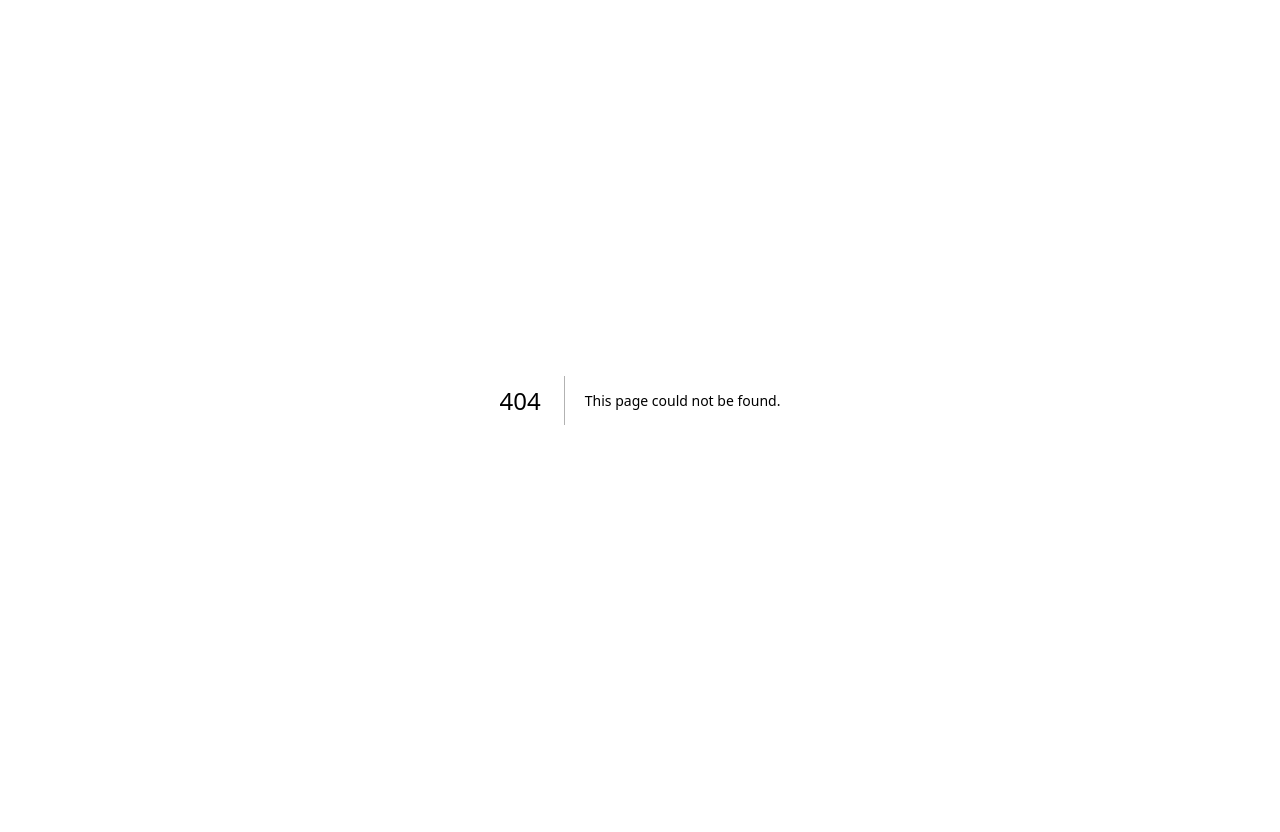
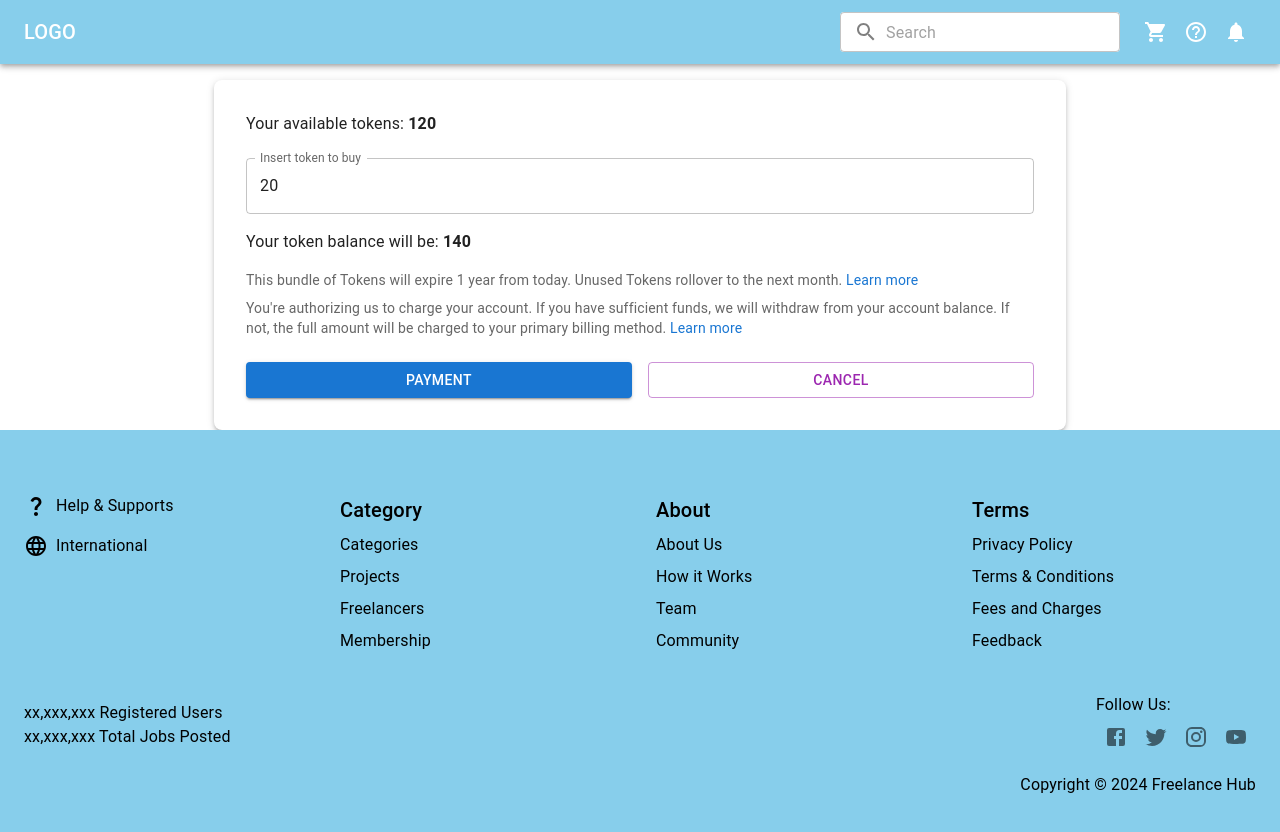
Before and after one commit to Lyx312/project-fpw, a Next.js app: page /topup in a window 1280 px wide. Before the commit this address had no page. Shown: the top 832 px of the page. Before the commit the page ends 800 px from the top, so only its background shows below. Built offline with nearby package versions, Linux system fonts and the light colour scheme; what @mui/material-nextjs would draw is missing.

Commit message:
add Topup page and Payment page

```diff
--- a/src/app/(components)/Header.tsx
+++ b/src/app/(components)/Header.tsx
@@ -1,40 +1,52 @@
 import React from "react";
-import { Box, Typography, TextField } from "@mui/material";
+import {
+  AppBar,
+  IconButton,
+  Toolbar,
+  Typography,
+  TextField,
+} from "@mui/material";
+
+import SearchIcon from "@mui/icons-material/Search";
+import ShoppingCartIcon from "@mui/icons-material/ShoppingCart";
+import HelpOutlineIcon from "@mui/icons-material/HelpOutline";
+import NotificationsIcon from "@mui/icons-material/Notifications";
 
 const Header = () => {
   return (
-    <div>
-      <Box
-        sx={{
-          backgroundColor: "#6699CC",
-          padding: 2,
-          display: "flex",
-          justifyContent: "space-between",
-          alignItems: "center",
-        }}
-      >
-        <Typography variant="h6" sx={{ color: "#fff" }}>
+    <AppBar
+      position="static"
+      color="primary"
+      sx={{ backgroundColor: "#87CEEB" }}
+    >
+      <Toolbar>
+        <Typography variant="h6" component="div" sx={{ flexGrow: 1 }}>
           LOGO
         </Typography>
-        <Box>
-          <TextField
-            size="small"
-            placeholder="Search"
-            sx={{ backgroundColor: "#fff", borderRadius: 1, marginRight: 2 }}
-          />
-          {/* Dummy icons */}
-          <span role="img" aria-label="cart">
-            🛒
-          </span>
-          <span role="img" aria-label="question">
-            ❓
-          </span>
-          <span role="img" aria-label="notification">
-            🔔
-          </span>
-        </Box>
-      </Box>
-    </div>
+        <TextField
+          placeholder="Search"
+          size="small"
+          InputProps={{
+            startAdornment: <SearchIcon sx={{ color: "gray", mr: 1 }} />,
+          }}
+          sx={{
+            backgroundColor: "white",
+            borderRadius: 1,
+            minWidth: "200px",
+            mr: 2,
+          }}
+        />
+        <IconButton color="inherit">
+          <ShoppingCartIcon />
+        </IconButton>
+        <IconButton color="inherit">
+          <HelpOutlineIcon />
+        </IconButton>
+        <IconButton color="inherit">
+          <NotificationsIcon />
+        </IconButton>
+      </Toolbar>
+    </AppBar>
   );
 };
 
--- /dev/null
+++ b/src/app/(pages)/topup/page.tsx
@@ -0,0 +1,87 @@
+"use client";
+
+import React, { useState } from "react";
+import {
+  Box,
+  Typography,
+  TextField,
+  Button,
+  Paper,
+  Container,
+  Link,
+} from "@mui/material";
+import Footer from "@/app/(components)/Footer";
+import Header from "@/app/(components)/Header";
+
+export default function BuyTokens() {
+  const [tokenToBuy, setTokenToBuy] = useState<number>(20);
+  const availableTokens = 120;
+
+  const handleTokenChange = (e: React.ChangeEvent<HTMLInputElement>) => {
+    const value = parseInt(e.target.value, 10);
+    setTokenToBuy(value > 0 ? value : 0);
+  };
+
+  return (
+    <div>
+      <Header />
+      <Container maxWidth="md">
+        {/* Header */}
+
+        {/* Main Content */}
+        <Paper elevation={3} sx={{ p: 4, mt: 2, borderRadius: 2 }}>
+          <Typography variant="body1" gutterBottom>
+            Your available tokens:{" "}
+            <Typography component="span" fontWeight="bold">
+              {availableTokens}
+            </Typography>
+          </Typography>
+
+          <TextField
+            fullWidth
+            type="number"
+            label="Insert token to buy"
+            value={tokenToBuy}
+            onChange={handleTokenChange}
+            sx={{ my: 2 }}
+          />
+
+          <Typography variant="body1" gutterBottom>
+            Your token balance will be:{" "}
+            <Typography component="span" fontWeight="bold">
+              {availableTokens + tokenToBuy}
+            </Typography>
+          </Typography>
+
+          <Typography variant="body2" color="textSecondary" sx={{ mt: 2 }}>
+            This bundle of Tokens will expire 1 year from today. Unused Tokens
+            rollover to the next month.{" "}
+            <Link href="#" underline="hover">
+              Learn more
+            </Link>
+          </Typography>
+          <Typography variant="body2" color="textSecondary" sx={{ mt: 1 }}>
+            You're authorizing us to charge your account. If you have sufficient
+            funds, we will withdraw from your account balance. If not, the full
+            amount will be charged to your primary billing method.{" "}
+            <Link href="#" underline="hover">
+              Learn more
+            </Link>
+          </Typography>
+
+          <Box sx={{ display: "flex", gap: 2, mt: 3 }}>
+            <Button variant="contained" color="primary" fullWidth>
+              Payment
+            </Button>
+            <Button variant="outlined" color="secondary" fullWidth>
+              Cancel
+            </Button>
+          </Box>
+        </Paper>
+
+        {/* Footer */}
+      </Container>
+      <Footer />
+    </div>
+  );
+}
```
Also changed, not shown: src/app/(pages)/payment/page.tsx (added, +75 -0 lines).
